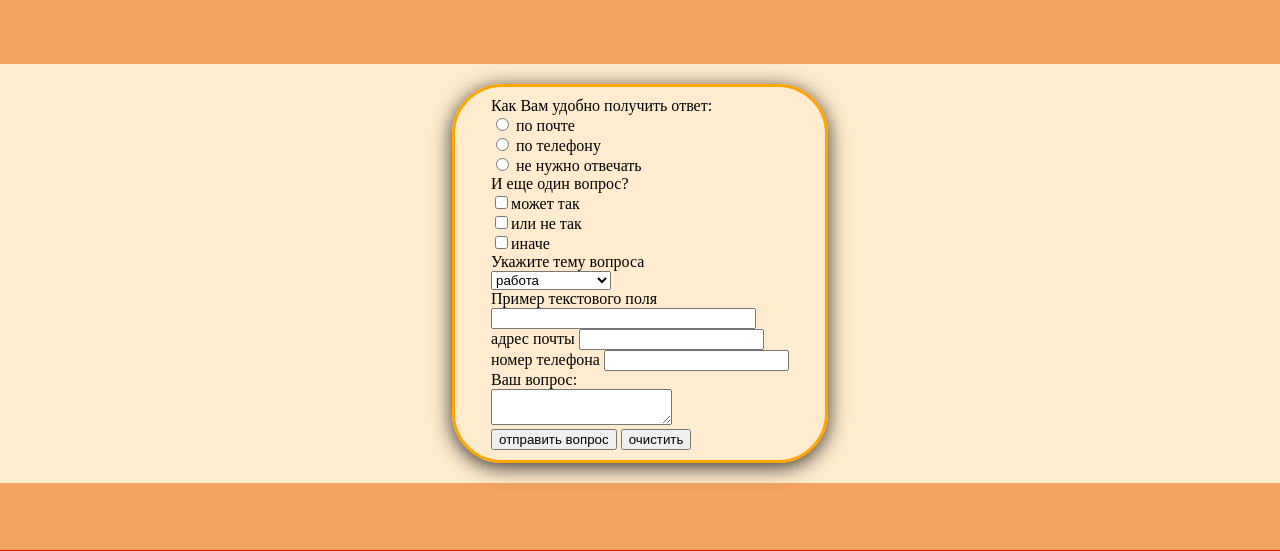
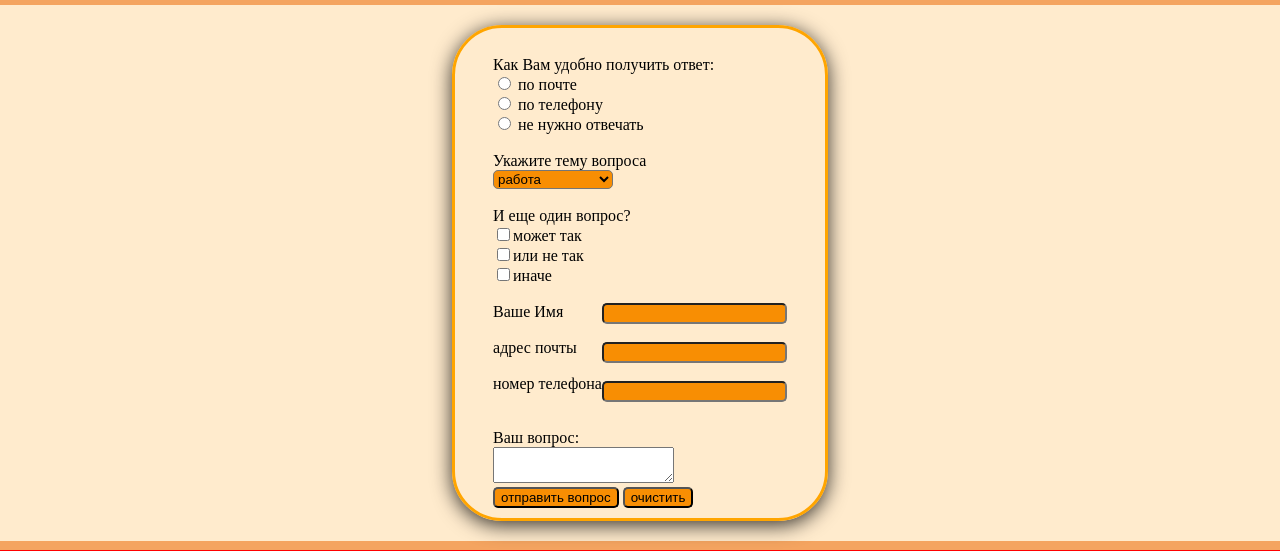
Before and after one commit to 1Lunacs/1Lunacs.github.io, a plain HTML site: page zin2071-main/form.html in a window 1280 px wide. Shown: the part 192-743 px from the top of the page. Drawn offline with Linux system fonts and the light colour scheme.

Commit message:
Дизайнерские изменения формы

```diff
--- a/zin2071-main/form.html
+++ b/zin2071-main/form.html
@@ -38,6 +38,7 @@
     </header>
     <main>
     <div class="form_flex">
+        <br>
         <div>
             <div>Как Вам удобно получить ответ:</div>
             <label for="c_mail">
@@ -50,6 +51,18 @@
             <input type="radio" name="com_tion" id="c_none"> не нужно отвечать
             </label><br>
         </div>
+        <br>
+        <div>
+            <label for="theme">
+            Укажите тему вопроса
+            </label><br>
+            <select name="theme" id="theme">
+            <option value="work">работа</option>
+            <option value="cooperation">сотрудничество</option>
+            <option value="personal">личное</option>
+            </select>
+        </div>
+        <br>
             <div>
             <div> И еще один вопрос?</div>
             <label for="chb1">
@@ -61,27 +74,35 @@
             <label for="chb2">
             <input type="checkbox" name="chb3" id="chb3">иначе
             </label><br></div>
+            <div style="display: flex;">
+                <div style="flex: 1;">
+                    <br>
+                    <label for="example">Ваше Имя</label>
+
                     <div>
-            <label for="theme">
-            Укажите тему вопроса
-            </label><br>
-            <select name="theme" id="theme">
-            <option value="work">работа</option>
-            <option value="cooperation">сотрудничество</option>
-            <option value="personal">личное</option>
-            </select>
+                        <br>
+                        <label for="email">адрес почты</label>
                     </div>
-        <div><label for="example">Пример текстового поля</label><br>
-            <input type="text"name="example"id="example"size="30"pattern="[A-Z]+"required>
+                    <br>
+                    <div>
+                        <label for="tel">номер телефона</label>
                     </div>
+                    <br>
+                </div>
+                <div style="flex: 1;">
+                    <br>
+                    <input type="text" name="example" id="example">
                     <div>
-            <label for="email">адрес почты</label>
+                        <br>
                         <input type="email" name="email" id="email">
                     </div>
+                    <br>
                     <div>
-            <label for="tel">номер телефона</label>
                         <input type="tel" name="tel" id="tel">
                     </div>
+                </div>
+            </div>
+            <br>
             <div>Ваш вопрос:</div>
             <div>
             <textarea cols="20"></textarea>
--- a/zin2071-main/style.css
+++ b/zin2071-main/style.css
@@ -119,3 +119,13 @@ button
     flex-wrap: wrap;
     justify-content: center;
 }
+input
+{
+    border-radius: 5px;
+    background-color: rgb(248, 142, 3);
+}
+select
+{
+    border-radius: 5px;
+    background-color: rgb(248, 142, 3);
+}
```
Lines whose indentation alone changed are shown as unchanged.
